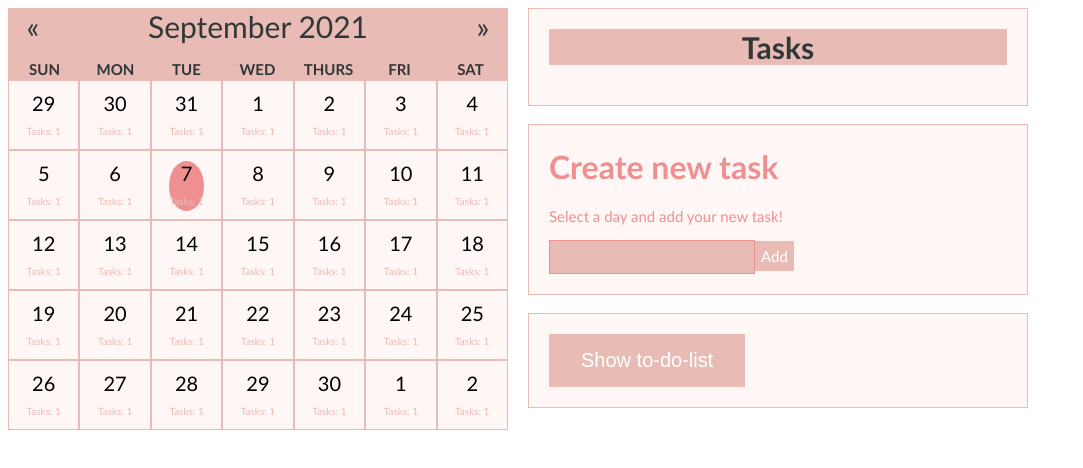
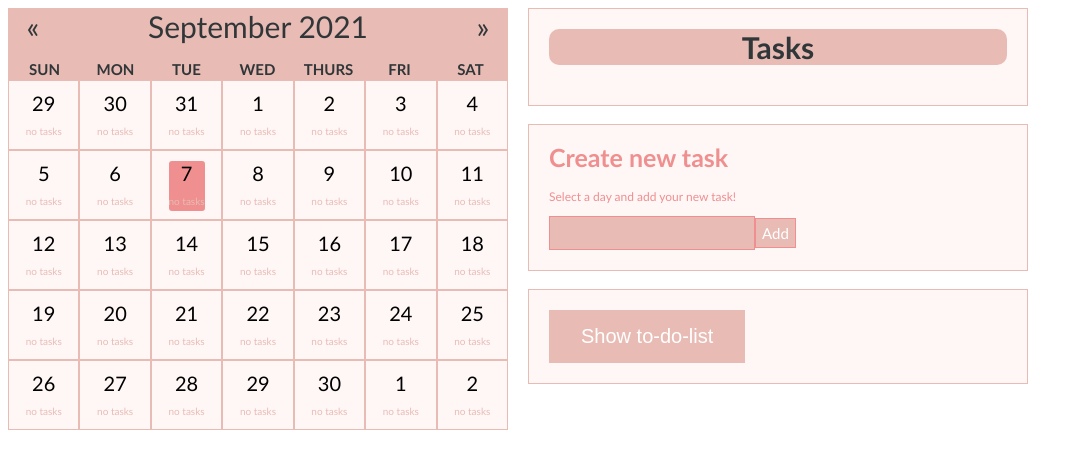
Before and after one commit to johannabertils/calenderwithtodo, a React (Create React App) app: page / in a window 1280 px wide. Shown: the top 468 px of the page, without its empty margins (0-1083 px from the left). Built offline with nearby package versions, Linux system fonts and the light colour scheme.

Commit message:
print our number of tasks

```diff
--- a/src/components/Calendar/calendar.css
+++ b/src/components/Calendar/calendar.css
@@ -34,8 +34,8 @@
 
 .selected{
     background-color: #EF8F8F;
-    border-radius: 50%;
     height:50px;
+    border-radius: 3px;
 }
 
 .arrowBack {
@@ -80,7 +80,7 @@
    font-size: 10px;
 }
 
-.dayview:hover{
-    background-color: #E8BCB5;
+.day:hover{
+    background-color: #ffe7e3;
     cursor: pointer;
 }
--- a/src/components/Calendar/calendar.js
+++ b/src/components/Calendar/calendar.js
@@ -5,9 +5,39 @@ import './calendar.css';
 // creates days, per week per month
 export default function Calendar({ selectedDate }) {
 
+
     const [calendar, setCalendar] = useState([]);
     const [m, setM] = useState(moment());
-    const [count, setCount] = useState(moment());
+    const [text, setText] = useState("no tasks");
+    const [array, setArray] = useState();
+
+
+
+    const Text = () => <div>{text}</div>;
+
+    function checkLocalStorage(day) {
+        let getDataFromLocalStorage = localStorage.getItem('data');
+        let data = JSON.parse(getDataFromLocalStorage)
+        let getday = day.format("MM/DD/YYYY")
+        console.log("hej");
+
+        if (getDataFromLocalStorage === null) {
+            console.log("no data");
+        } else {
+            let countOccurences =
+            data.filter(function (value) {
+                return value.date === getday;
+            }).length
+
+            // if (countOccurences > 0) {
+            //     console.log(getday + "has" + countOccurences + "tasks");
+            // }
+
+            return (
+                countOccurences
+            )
+        }
+    }
 
     useEffect(() => {
         const dayToBegin = m.clone().startOf("month").startOf("week");
@@ -20,7 +50,6 @@ export default function Calendar({ selectedDate }) {
                 Array(7)
                     .fill(0)
                     .map(() => day.add(1, "day").clone())
-
             );
         }
         setCalendar(viewCalendar);
@@ -42,28 +71,6 @@ export default function Calendar({ selectedDate }) {
 
     function nextMonth() {
         return m.clone().add(1, "month")
-    }
-
-    function checkLocalStorage(day) {
-        let getDataFromLocalStorage = localStorage.getItem('data');
-        let data = JSON.parse(getDataFromLocalStorage)
-        let getday = day.format("MM/DD/YYYY")
-
-        if (getDataFromLocalStorage === null) {
-            console.log("no data");
-        } else {
-            checkOccurences(data, getday)
-        }
-
-    }
-
-    function checkOccurences(data, getday) {
-        let countOccurences =
-            data.filter(function (value) {
-                return value.date === getday;
-            }).length
-
-        console.log(getday + "count" + "" + countOccurences);
     }
 
     // Print out the calander
@@ -91,23 +98,26 @@ export default function Calendar({ selectedDate }) {
                 {calendar.map((week) => (
                     <div>
                         {week.map((day) => (
-                            <div className="day" id={day} setvalue={checkLocalStorage(day)}
+                            <div className="day" id={day}
                                 onClick={() => { setM(day); targetedDay(day); }}>
-                                <div className={m.isSame(day, "day") ? "selected" : ""}> {day.format("D").toString()} <p className="countedTasks">Tasks: 1</p></div>
+                                <div className={m.isSame(day, "day") ? "selected" : ""} key={checkLocalStorage(day)}> {day.format("D").toString()}{}
+                                    <p className="countedTasks"> {text}</p>
+                                </div>
                             </div>
-
                         ))}
                     </div>
 
                 ))}
-            </div></div>)
+            </div>
+            </div>)
 
 
 
-    function targetedDay(day) {
+    function targetedDay(day, id) {
+        console.log(id);
         let taskDay = day.format("MM/DD/YYYY").toString();
         selectedDate(taskDay);
-        console.log("day" + day.key);
+        console.log("day" + day.value);
     }
 
 }
--- a/src/components/createTask/createtask.css
+++ b/src/components/createTask/createtask.css
@@ -3,14 +3,15 @@ input{
     border: 1px solid #EF8F8F;
     width: 200px;
     height: 30px;
-
+    color: #313639;
+    font-size: 20px;
 }
 
 form button{
     font-size: 15px;
     height: 30px;
     background-color:#E8BCB5;
-    border: none;
+    border: 1px solid #EF8F8F;
     color: white;
     text-align: center;
     text-decoration: none;
@@ -24,11 +25,13 @@ form button:hover{
 }
 .createTask h1{
     color: #EF8F8F;
+    font-size: 25px;
     font-family: 'Trebuchet MS', 'Lucida Sans Unicode', 'Lucida Grande', 'Lucida Sans', Arial, sans-serif;
 }
 
 .createTask p{
     color: #EF8F8F;
+    font-size: 12px;
     font-family: 'Trebuchet MS', 'Lucida Sans Unicode', 'Lucida Grande', 'Lucida Sans', Arial, sans-serif;
 
 }
--- a/src/components/dayview/dayview.js
+++ b/src/components/dayview/dayview.js
@@ -6,8 +6,10 @@ export default function Dayview({ selectedDateValue }) {
     const [clickedOnDate, setclickedOnDate] = useState(0);
     const [LocalA, setLocalA] = useState();
     const [listText, setlistText] = useState();
+    const [nummberText, setnumberText] = useState();
 
     const list = <div>{listText}</div>;
+    const occurrences = <div>{nummberText}</div>;
 
     useEffect(() => {
         setclickedOnDate(selectedDateValue);
@@ -16,15 +18,15 @@ export default function Dayview({ selectedDateValue }) {
     useEffect(() => {
         let dataFromLocalStorage = localStorage.getItem('data');
         if (dataFromLocalStorage === null) {
-           console.log("no data");
+            console.log("no data");
         } else {
             showTasksOfSelectedDate(clickedOnDate);
         }
 
     }, [clickedOnDate]);
 
-     // when clicking on mark as done button
-     function done(item) {
+    // when clicking on mark as done button
+    function done(item) {
 
         let id = item.id;
         removeItem(id);
@@ -36,7 +38,7 @@ export default function Dayview({ selectedDateValue }) {
 
         let newArray = oldArray.map(function (item) {
             if (item.id === id) {
-             item.completed = true;
+                item.completed = true;
             }
             return item;
         });
@@ -51,21 +53,32 @@ export default function Dayview({ selectedDateValue }) {
         let getDataFromLocalStorage = localStorage.getItem('data');
         let parseTasks = JSON.parse(getDataFromLocalStorage)
         setLocalA(parseTasks);
+
+        let countOccurences =
+            parseTasks.filter(function (value) {
+                return value.date === clickedOnDate;
+            }).length
+
+            if (countOccurences > 0){
+        setnumberText(<div>You have {countOccurences} tasks this day</div>)
+    }
+
         let matchfound = "";
         let writeText = parseTasks.map(function (item) {
             if (item.date === clickedOnDate && item.completed === false) {
                 matchfound = true;
+
                 return <div className="dayviewList"><p> {item.date} {item.task} <button onClick={() => done(item)}> Mark as done</button></p></div>;
             }
         });
         setlistText(writeText)
         if (!matchfound && clickedOnDate != undefined){
             let nomatch = <div>You have no tasks to do this day!</div>
-            setlistText(nomatch)
+            setnumberText(nomatch)
         }
     }
 
 
-    return <div><h2>{selectedDateValue}</h2><p>{list}</p></div>;
+    return <div><h2>{selectedDateValue}</h2><p>{occurrences}</p><p>{list}</p></div>;
 
 }
--- a/src/style.css
+++ b/src/style.css
@@ -30,12 +30,14 @@
   background-color: rgba(255, 225, 225, 0.3);
   border: 1.5px solid #E8BCB5;
   align-content: center;
+
 }
 
 .DayView h1 {
   font-size: 30px;
   color: #313639;
   background-color: #E8BCB5;
+  border-radius: 10px;
   text-align: center;
   font-family: 'Trebuchet MS', 'Lucida Sans Unicode', 'Lucida Grande', 'Lucida Sans', Arial, sans-serif;
 }
```
